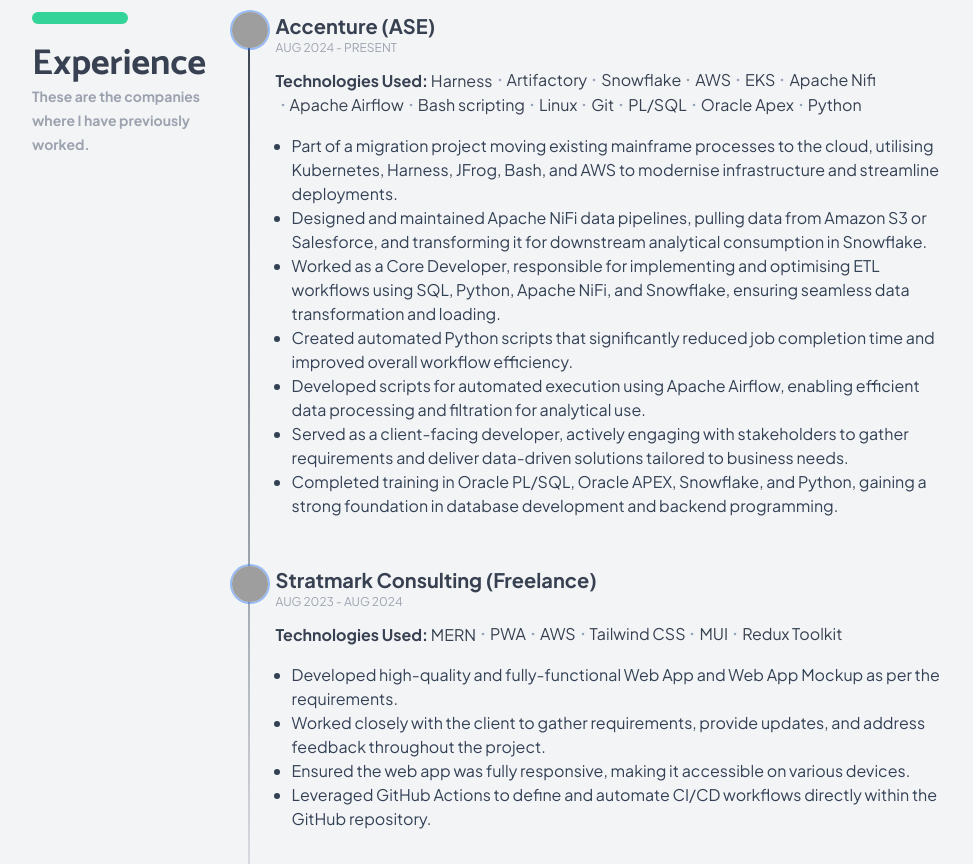
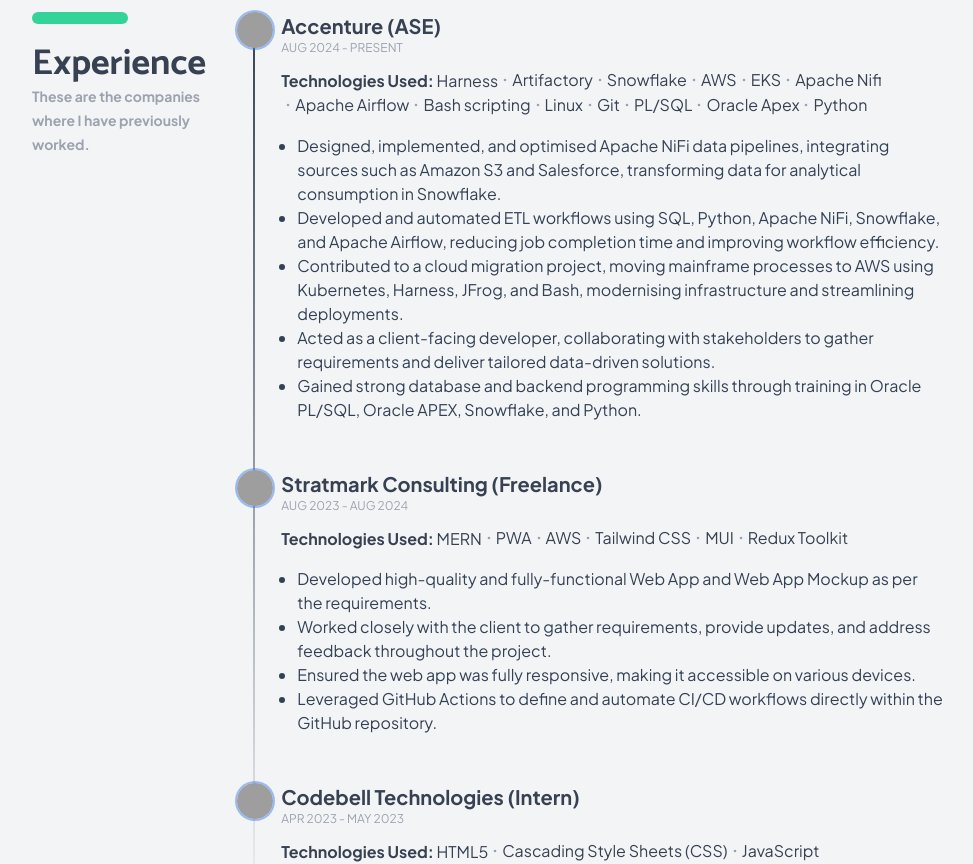
Before and after one commit to skygupta0/Portfoliov3, a React (Vite) app: page / in a window 1280 px wide. Shown: the part 3500-4364 px from the top of the page, without its empty margins (128-1101 px from the left). Built offline with nearby package versions, Linux system fonts and the light colour scheme; grey boxes are pictures that could not be loaded.

Commit message:
Change: experience description

```diff
--- a/src/data/experience.js
+++ b/src/data/experience.js
@@ -7,13 +7,11 @@
 		duration: "Aug 2024 - Present",
 		techstack: ["Harness", "Artifactory", "Snowflake", "AWS", "EKS", "Apache Nifi", "Apache Airflow", "Bash scripting", "Linux", "Git", "PL/SQL", "Oracle Apex", "Python"],
 		description: [
-			"Part of a migration project moving existing mainframe processes to the cloud, utilising Kubernetes, Harness, JFrog, Bash, and AWS to modernise infrastructure and streamline deployments.",
-			"Designed and maintained Apache NiFi data pipelines, pulling data from Amazon S3 or Salesforce, and transforming it for downstream analytical consumption in Snowflake.",
-			"Worked as a Core Developer, responsible for implementing and optimising ETL workflows using SQL, Python, Apache NiFi, and Snowflake, ensuring seamless data transformation and loading.",
-			"Created automated Python scripts that significantly reduced job completion time and improved overall workflow efficiency.",
-			"Developed scripts for automated execution using Apache Airflow, enabling efficient data processing and filtration for analytical use.",
-			"Served as a client-facing developer, actively engaging with stakeholders to gather requirements and deliver data-driven solutions tailored to business needs.",
-			"Completed training in Oracle PL/SQL, Oracle APEX, Snowflake, and Python, gaining a strong foundation in database development and backend programming."
+			"Designed, implemented, and optimised Apache NiFi data pipelines, integrating sources such as Amazon S3 and Salesforce, transforming data for analytical consumption in Snowflake.",
+			"Developed and automated ETL workflows using SQL, Python, Apache NiFi, Snowflake, and Apache Airflow, reducing job completion time and improving workflow efficiency.",
+			"Contributed to a cloud migration project, moving mainframe processes to AWS using Kubernetes, Harness, JFrog, and Bash, modernising infrastructure and streamlining deployments.",
+			"Acted as a client-facing developer, collaborating with stakeholders to gather requirements and deliver tailored data-driven solutions.",
+			"Gained strong database and backend programming skills through training in Oracle PL/SQL, Oracle APEX, Snowflake, and Python.",
 		],
 	},
 	{
```
